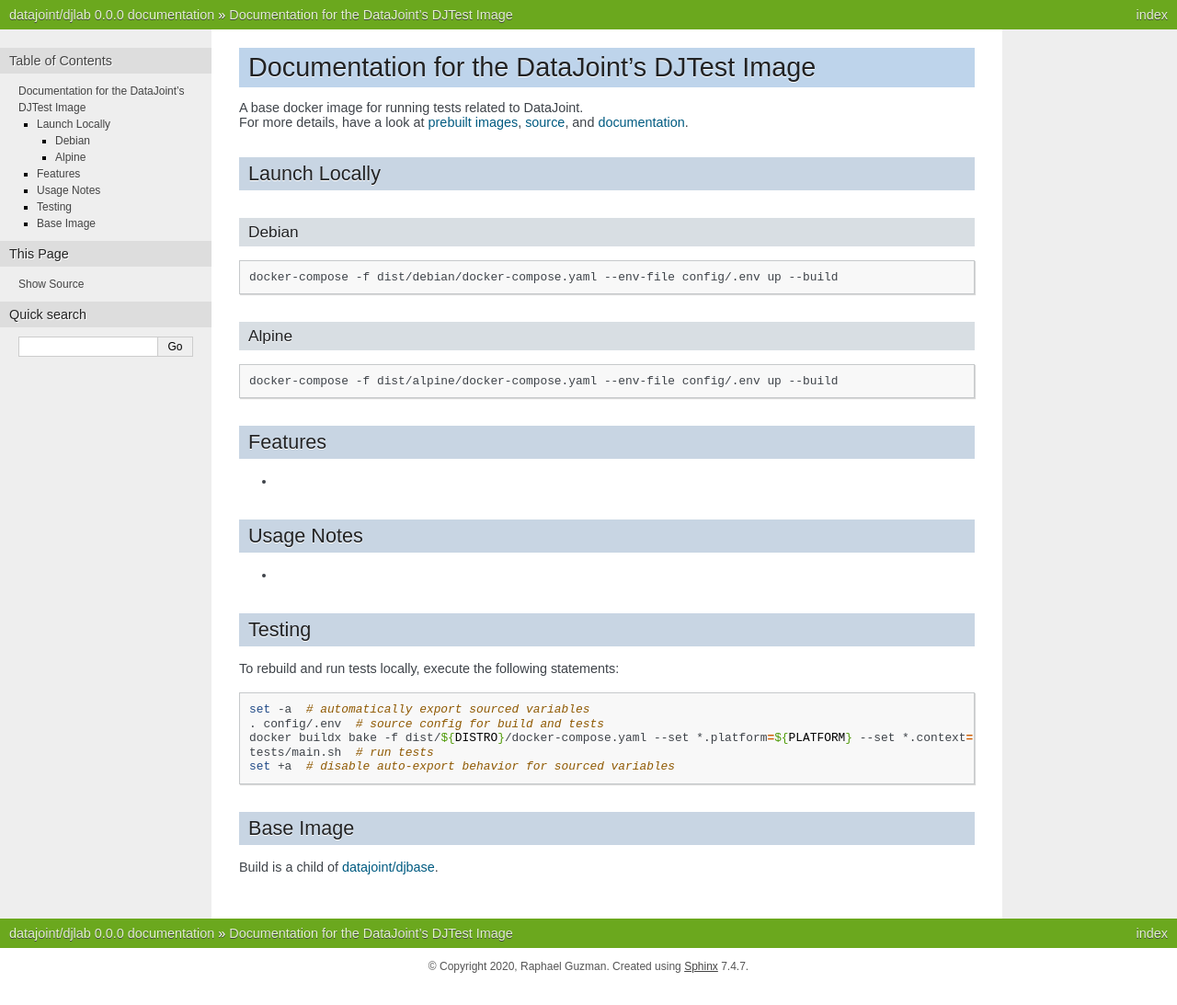
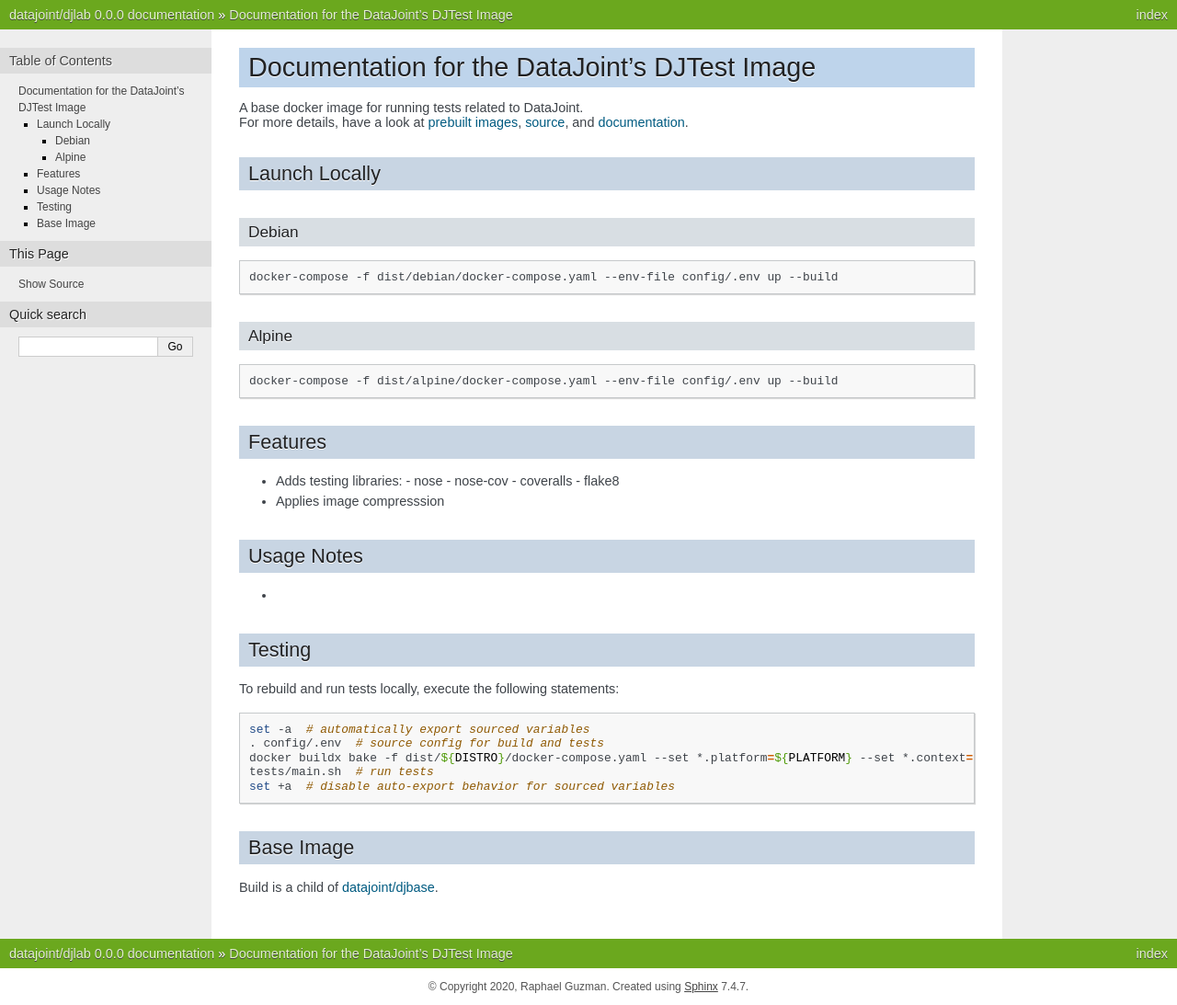
Before and after one commit to tabedzki/djtest-docker, a Sphinx documentation site: the page built from docs/index.rst, in a window 1280 px wide. Shown: the whole page at 92% size. Built offline with Sphinx 7.4.7, drawn with Linux system fonts in a browser that asks for light colours; before the commit the page ends 1071 px from its top, so only the background shows below that.

Commit message:
update docs

```diff
--- a/docs/index.rst
+++ b/docs/index.rst
@@ -26,7 +26,12 @@
 Features
 ********
 
--
+- Adds testing libraries:
+  - nose
+  - nose-cov
+  - coveralls
+  - flake8
+- Applies image compresssion
 
 Usage Notes
 ***********
```
